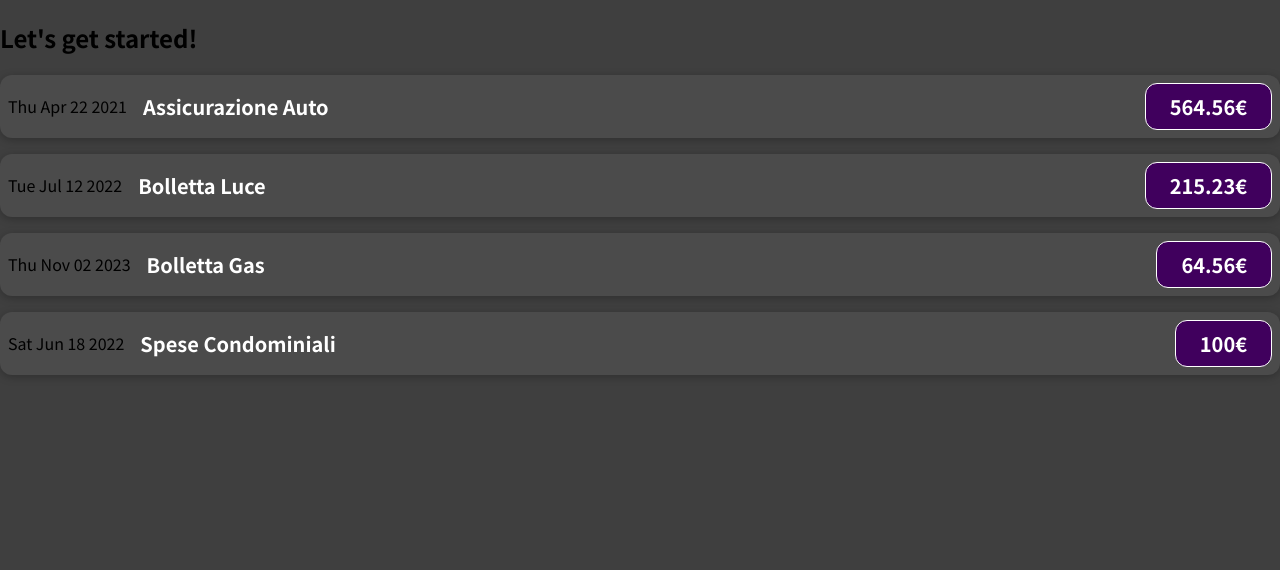
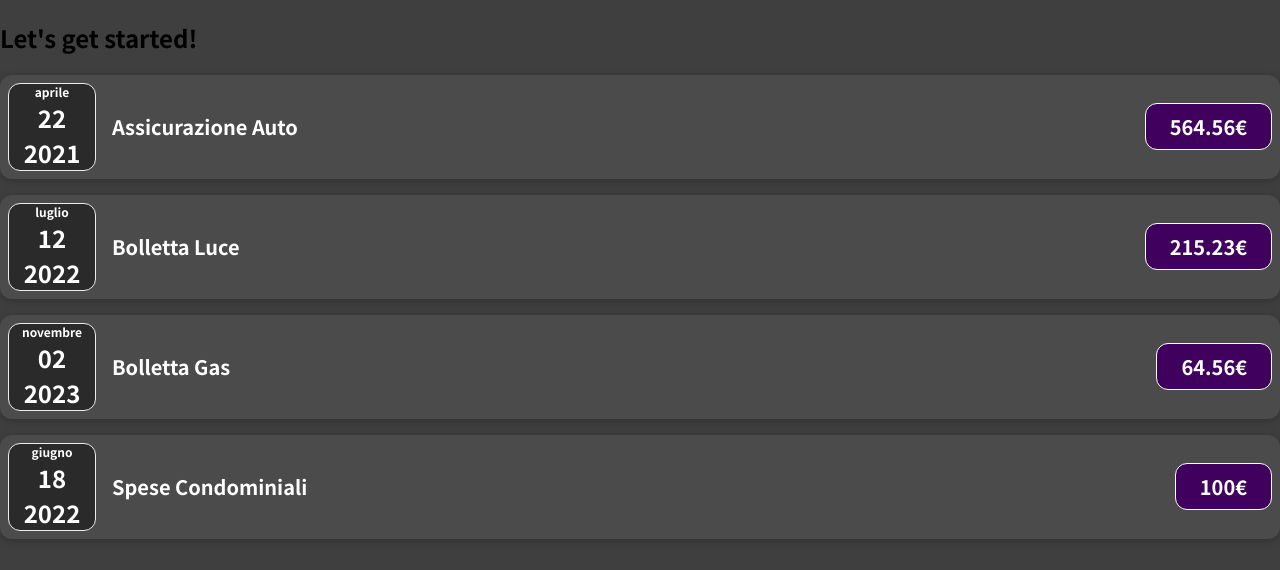
Before and after one commit to nicovaca/React-ExpenseTrackerDemo, a JavaScript app in the folder demo-react/: page / in a window 1280 px wide. Shown: the top 570 px of the page. Built offline with nearby package versions, Linux system fonts and the light colour scheme.

Commit message:
Aggiunto componente ExpenseDate

```diff
--- /dev/null
+++ b/demo-react/src/components/ExpenseDate.css
@@ -0,0 +1,26 @@
+.expense-date {
+    display: flex;
+    flex-direction: column;
+    width: 5.5rem;
+    height: 5.5rem;
+    border: 1px solid #ececec;
+    background-color: #2a2a2a;
+    color: white;
+    border-radius: 12px;
+    align-items: center;
+    justify-content: center;
+}
+
+.expense-date__month {
+    font-size: 0.75rem;
+    font-weight: bold;
+}
+
+.expense-date__year {
+    font-size: 0.75rem;
+}
+
+.expense-date__day {
+    font-size: 1.5rem;
+    font-weight: bold;
+}
--- /dev/null
+++ b/demo-react/src/components/ExpenseDate.js
@@ -0,0 +1,16 @@
+import './ExpenseDate.css'
+function ExpenseDate(props){
+    const month = props.date.toLocaleString('it-IT', {month: 'long'});
+    const day = props.date.toLocaleString('it-IT', {day: '2-digit'});
+    const year = props.date.getFullYear();
+
+    return(
+        <div className='expense-date'>
+            <div className='expense-date__month'>{month}</div>
+            <div className='expense-date__day'>{day}</div>
+            <div className='expense-date__day'>{year}</div>
+        </div>
+    );
+}
+
+export default ExpenseDate;
--- a/demo-react/src/components/ExpenseItem.js
+++ b/demo-react/src/components/ExpenseItem.js
@@ -1,9 +1,11 @@
 import './ExpenseItem.css'
+import './ExpenseDate'
+import ExpenseDate from "./ExpenseDate";
 function ExpenseItem(props) {
 
     return (
         <div className="expense-item">
-            <div>{props.date.toDateString()}</div>
+            <ExpenseDate date={props.date}></ExpenseDate>
             <div className="expense-item__description">
                 <h2>{props.title}</h2>
                 <div className="expense-item__price">{props.amount}€</div>
```
